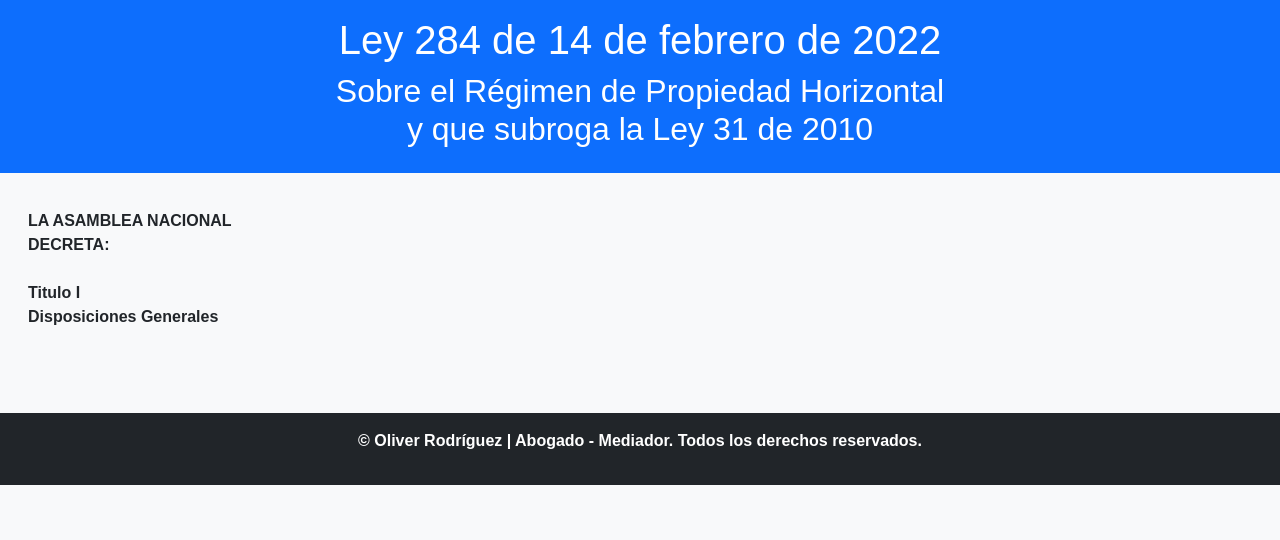
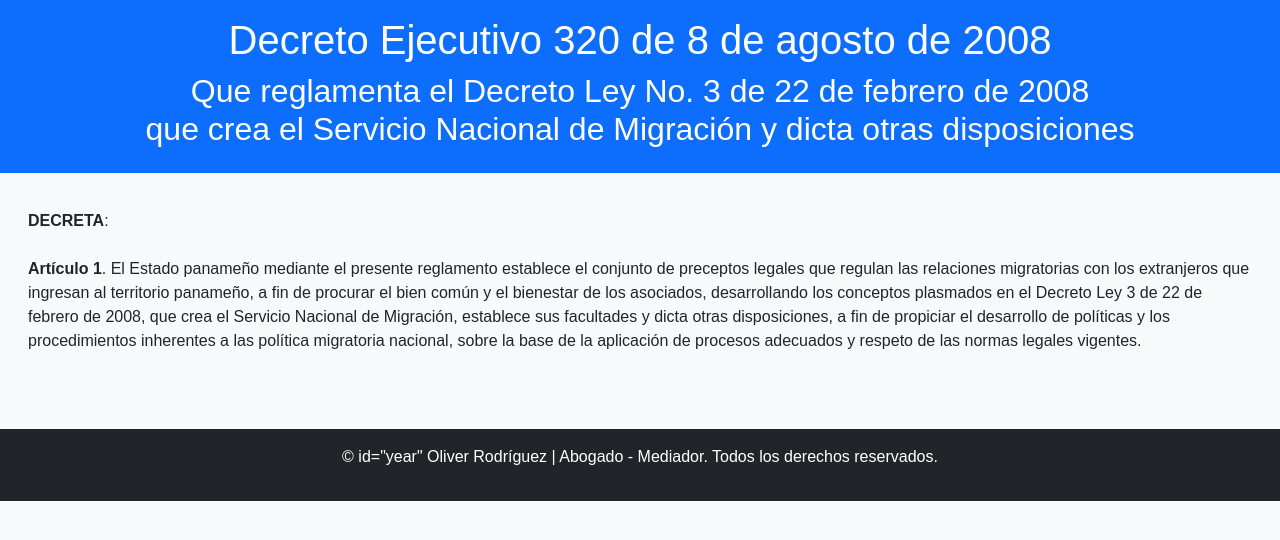
Before and after one commit to roarweb/inmigracionpma, a plain HTML site: page reglamentacion/decreto_ejecutivo_320.html in a window 1280 px wide. Drawn offline with nearby package versions, Linux system fonts and the light colour scheme.

Commit message:
Update decreto_ejecutivo_320.html

```diff
--- a/reglamentacion/decreto_ejecutivo_320.html
+++ b/reglamentacion/decreto_ejecutivo_320.html
@@ -3,15 +3,15 @@
 <head>
     <meta charset="UTF-8">
     <meta name="viewport" content="width=device-width, initial-scale=1.0">
-    <title>Ley de propiedad horizontal | Panamá </title>
+    <title>Decreto Ejecutivo 320 de 2008</title>
     <link href="https://cdn.jsdelivr.net/npm/bootstrap@5.3.3/dist/css/bootstrap.min.css" rel="stylesheet" integrity="sha384-QWTKZyjpPEjISv5WaRU9OFeRpok6YctnYmDr5pNlyT2bRjXh0JMhjY6hW+ALEwIH" crossorigin="anonymous">
     <link rel="stylesheet" href="../style.css">
 </head>
 <body>
 
     <header class="bg-primary text-white text-center py-3">
-        <h1>Ley 284 de 14 de febrero de 2022</h1>
-        <h2>Sobre el Régimen de Propiedad Horizontal <br>y que subroga la Ley 31 de 2010</h2>
+        <h1>Decreto Ejecutivo 320 de 8 de agosto de 2008</h1>
+        <h2>Que reglamenta el Decreto Ley No. 3 de 22 de febrero de 2008<br> que crea el Servicio Nacional de Migración y dicta otras disposiciones</h2>
     </header>
 
     <div class="container-fluid">
@@ -19,11 +19,11 @@
             <main class="col-md-12">
                 <section class="p-3">
 
-<strong>LA ASAMBLEA NACIONAL<br>
-DECRETA:<br><br>
+<strong>DECRETA</strong>:<br><br>
 
-Titulo I<br>
-Disposiciones Generales<br><br>
+<p><strong>Artículo 1</strong>. El Estado panameño mediante el presente reglamento establece el conjunto de preceptos legales que regulan las relaciones migratorias con los extranjeros que ingresan al territorio panameño, a fin de procurar el bien común y el bienestar de los asociados, desarrollando los conceptos plasmados en el Decreto Ley 3 de 22 de febrero de 2008, que crea el Servicio Nacional de Migración, establece sus facultades y dicta otras disposiciones, a fin de propiciar el desarrollo de políticas y los procedimientos inherentes a las política migratoria nacional, sobre la base de la aplicación de procesos adecuados y respeto de las normas legales vigentes. </p>
+
+
 
 
                 </section>
@@ -32,7 +32,7 @@ Disposiciones Generales<br><br>
     </div>
 
     <footer class="bg-dark text-white text-center py-3 mt-4">
-        <p>&copy; Oliver Rodríguez | Abogado - Mediador. Todos los derechos reservados.</p>
+        <p>&copy; id="year" Oliver Rodríguez | Abogado - Mediador. Todos los derechos reservados.</p>
     </footer>
     <script src="../script.js"></script>
     <script src="https://cdn.jsdelivr.net/npm/bootstrap@5.3.3/dist/js/bootstrap.bundle.min.js" integrity="sha384-YvpcrYf0tY3lHB60NNkmXc5s9fDVZLESaAA55NDzOxhy9GkcIdslK1eN7N6jIeHz" crossorigin="anonymous"></script>
```
